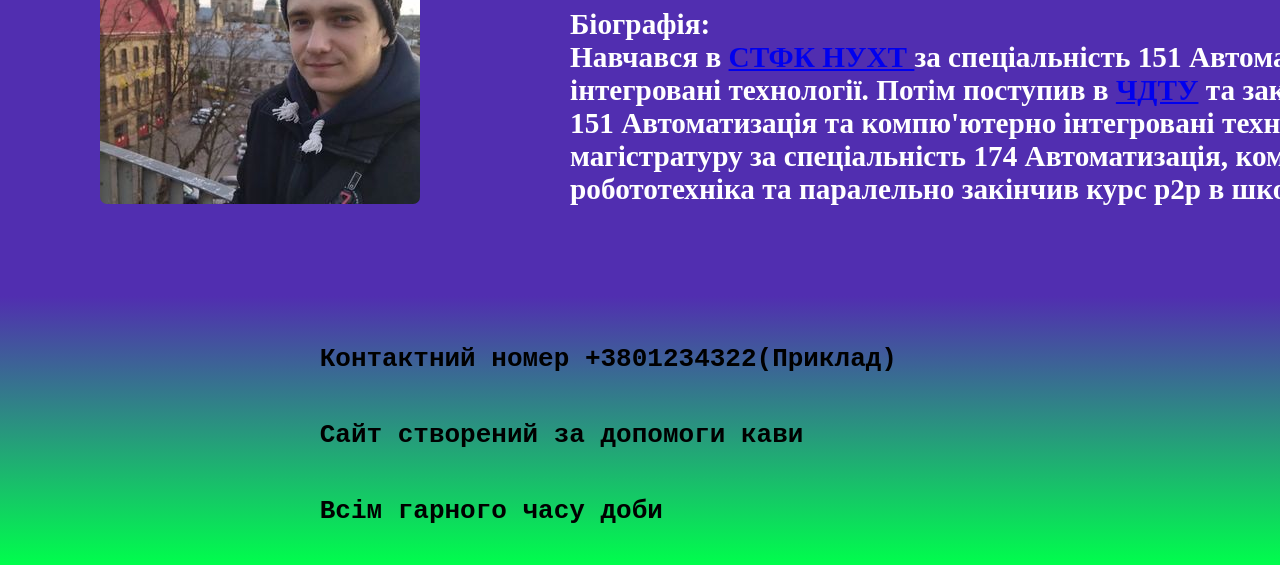
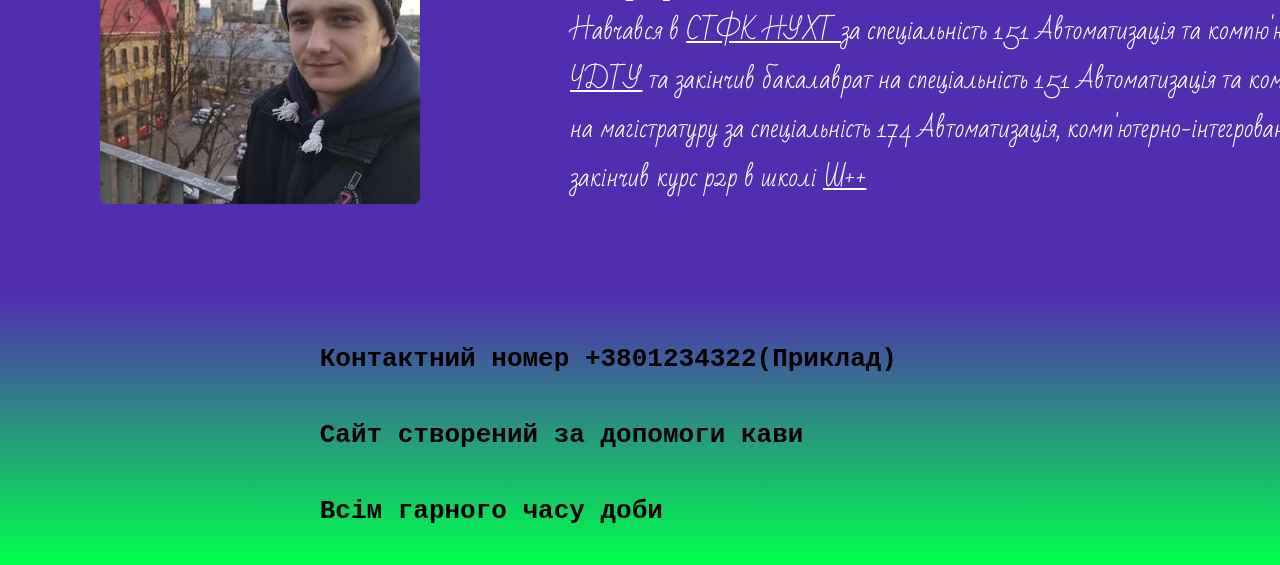
Before and after one commit to PavelRetivov/lvl1, a plain HTML site: page index.html in a window 1280 px wide. Shown: the part 304-869 px from the top of the page. Drawn offline with Linux system fonts and the light colour scheme; a web font is replaced by a local one.

Commit message:
Update index.html

```diff
--- a/index.html
+++ b/index.html
@@ -27,7 +27,8 @@
 
             <h2>Ретівов Павло Андрійович</h2>
 
-            <h3>Біографія: <br/>
+            <h3>Біографія:</h3>
+            <p>
                 Навчався в <a  target="_blank" href="https://www.stxt.com.ua/" >СТФК НУХТ </a> за спеціальність 151 Автоматизація та
                 компю'ютерно інтегровані технології. Потім поступив в <a target="_blank" href="https://chdtu.edu.ua/"> ЧДТУ</a> та закінчив
                 бакалаврат на спеціальність 151 Автоматизація та компю'ютерно інтегровані технології після чого поступив на магістратуру за
```
